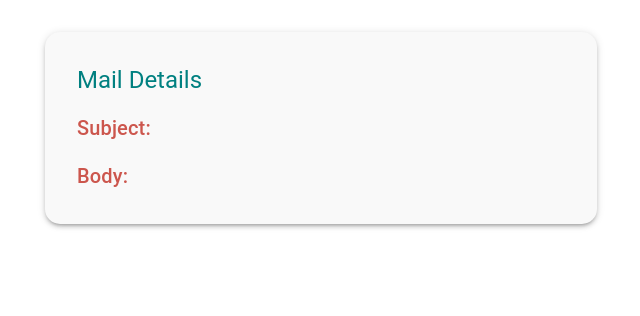
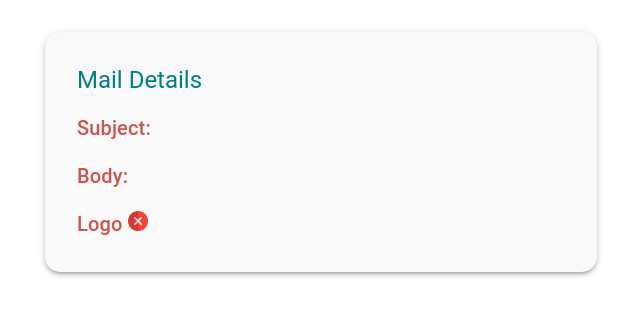
Before and after one commit to pragya0129/bulk-mail, a React (Create React App) app in the folder massmailer/: page /viewdetails in a window 1280 px wide. Shown: the top 316 px of the page, without its empty margins (319-959 px from the left). Built offline with nearby package versions, Linux system fonts and the light colour scheme.

Commit message:
some changes

```diff
--- a/massmailer/src/pages/ViewDetails.jsx
+++ b/massmailer/src/pages/ViewDetails.jsx
@@ -53,6 +53,19 @@ const ViewDetails = () => {
             </Box>
           )}
 
+          {!logo && (
+            <Box style={{ marginTop: "1rem", color: "#CC564D" }}>
+              <Typography variant="h6">
+                Logo{" "}
+                <img
+                  src="/delete.png" // Use the URL passed from the dashboard
+                  alt="Logo"
+                  style={{ maxWidth: "20px", maxHeight: "20px" }}
+                />
+              </Typography>
+            </Box>
+          )}
+
           {/* Show Attachments if present */}
           {attachments && attachments.length > 0 && (
             <Box style={{ marginTop: "1rem" }}>
```
Also changed, not shown: massmailer/public/delete.png (added).
